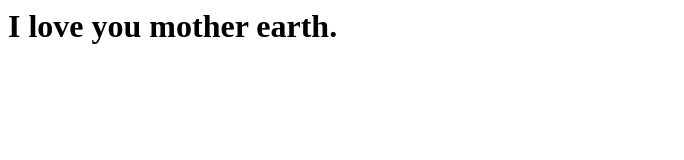
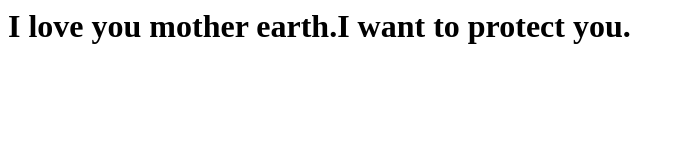
Before and after one commit to shruhi222/firsrtgithubrepos, a plain HTML site: page index.html in a window 1280 px wide. Shown: the whole page, without its empty margins (0-684 px from the left). Drawn offline with Linux system fonts and the light colour scheme.

Commit message:
commited

```diff
--- a/index.html
+++ b/index.html
@@ -1,5 +1,5 @@
 <html>
 <body>
-<h1>I love you mother earth.</h1>
+<h1>I love you mother earth.I want to protect you.</h1>
 </body>
 </html>
```
